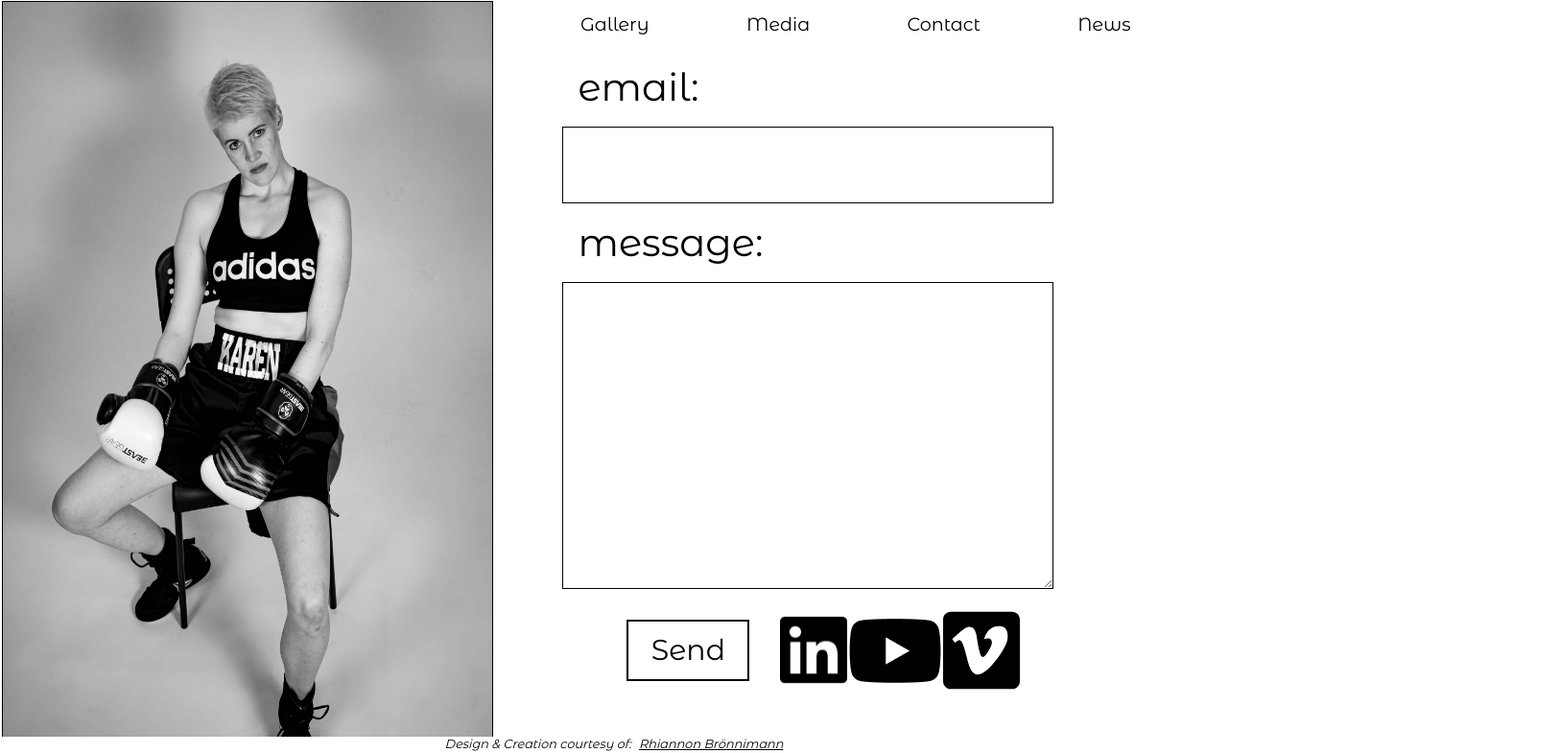
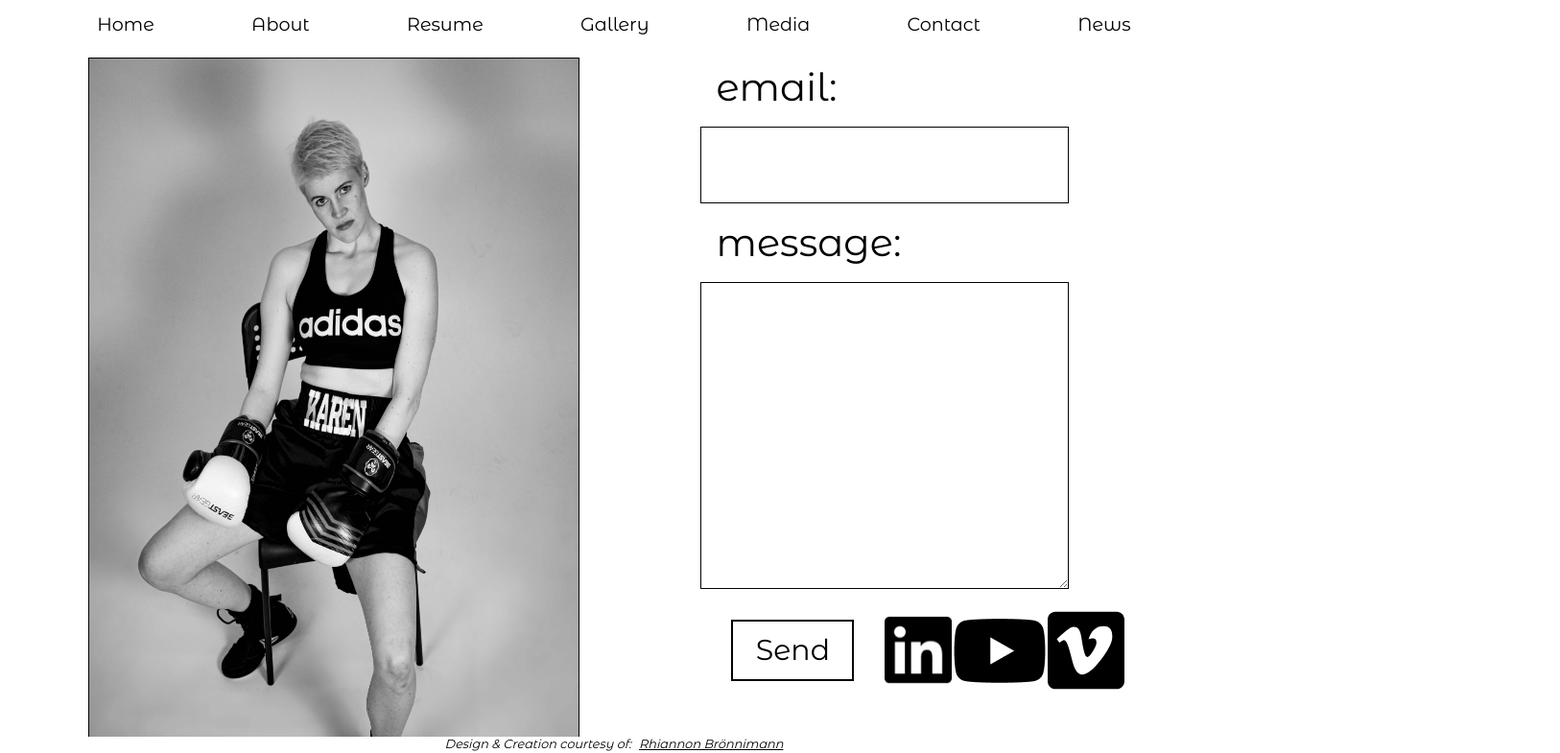
Before and after one commit to Rhibro/karens-portfolio, a React (Create React App) app: page /contact in a window 1280 px wide. Shown: the top 785 px of the page at 96% size, 1626 px wide, since content can reach past the window. Built offline with nearby package versions, Linux system fonts and the light colour scheme.

Commit message:
fixing layout still

```diff
--- a/src/index.css
+++ b/src/index.css
@@ -333,14 +333,14 @@
 .contactimg {
   height: 110vh;
   width: 40vw;
-  margin-left: -90px;
-  margin-top: -9px;
+  margin-top: 50px;
+  margin-right: 2rem;
   border: 1px solid black;
-  position: absolute;
+
 }
 
 .formBox {
-  margin-left: 3rem;
+  margin-left: 7rem;
 }
 
 /* Form Styles */
@@ -353,6 +353,7 @@
   justify-content: flex-start;
   align-items: flex-start;
   flex-direction: column;
+  margin-left: 5rem;
 }
 
 .emailSection {
@@ -383,7 +384,7 @@ label {
   background: #FFFFFF;
   border: 1px solid #000000;
   height: 10vh;
-  width: 40vw;
+  width: 30vw;
   font-family: 'Montserrat Alternates';
   font-style: normal;
   font-weight: 400;
@@ -400,7 +401,7 @@ label {
   background: #FFFFFF;
   border: 1px solid #000000;
   height: 40vh;
-  width: 40vw;
+  width: 30vw;
   font-family: 'Montserrat Alternates';
   font-style: normal;
   font-weight: 400;
```
